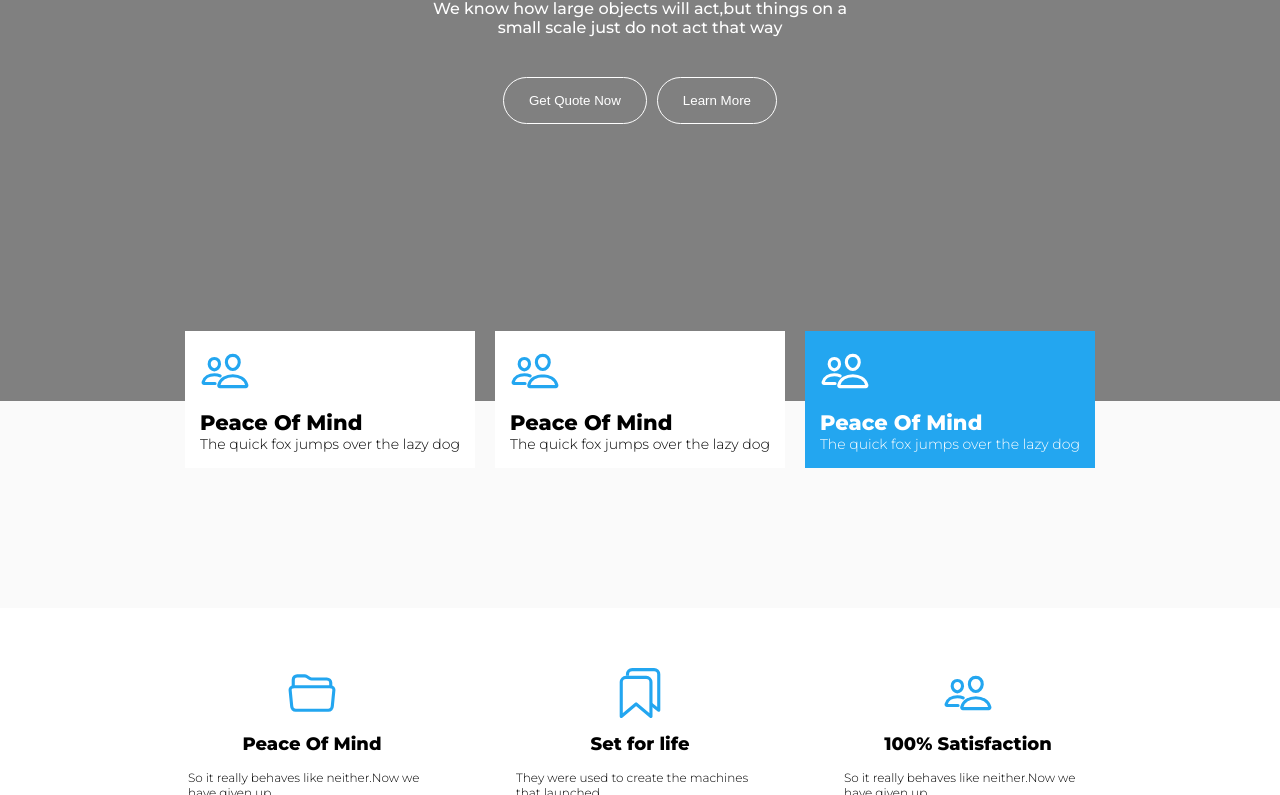
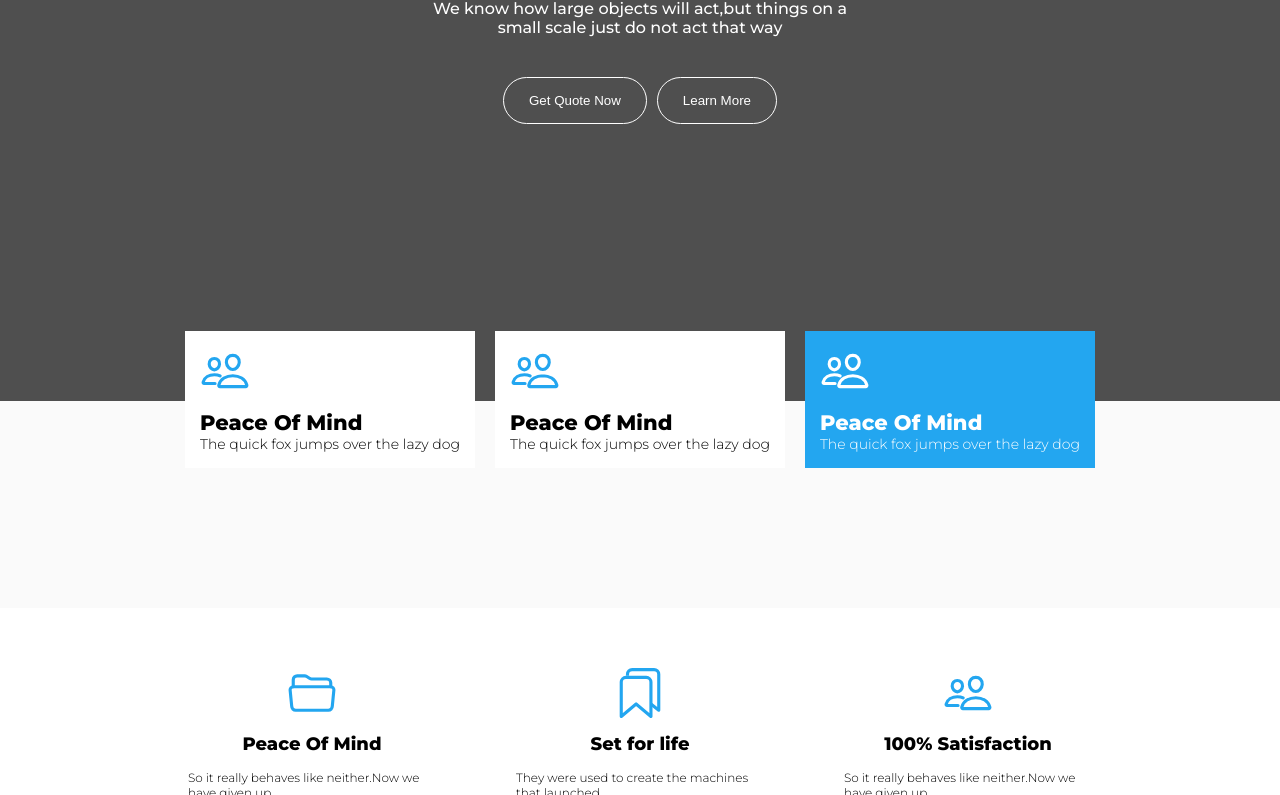
Before and after one commit to pochii-cloud/responsivity_challenge, a plain HTML site: page css-challenge/index.html in a window 1280 px wide. Shown: the part 319-1114 px from the top of the page. Drawn offline with nearby package versions, Linux system fonts and the light colour scheme; the site is published under a folder, as on GitHub Pages, so addresses that start at the root find nothing.

Commit message:
modified background image

```diff
--- a/css-challenge/style.css
+++ b/css-challenge/style.css
@@ -16,7 +16,7 @@ html {
 }
 
 .landing {
-    background-image: url('/css-challenge/images/hero.png');
+    background-image: url('./images/hero.png');
     /* background: linear-gradient(rgba(0,0,0,0.60),rgba(0,0,0,0.60))
     ,url('/css-challenge/images/hero.png'); */
     background-color: gray;
```
